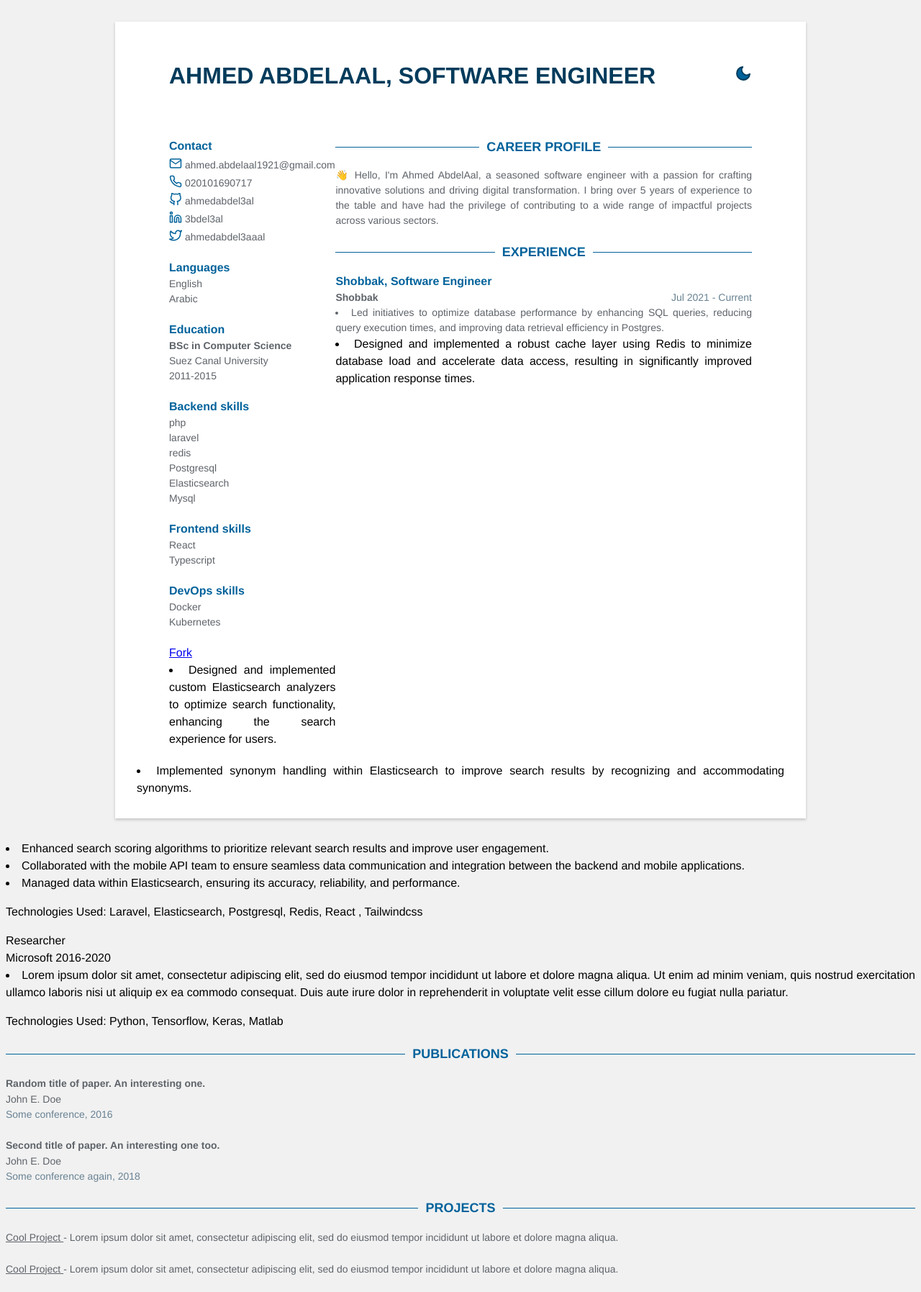
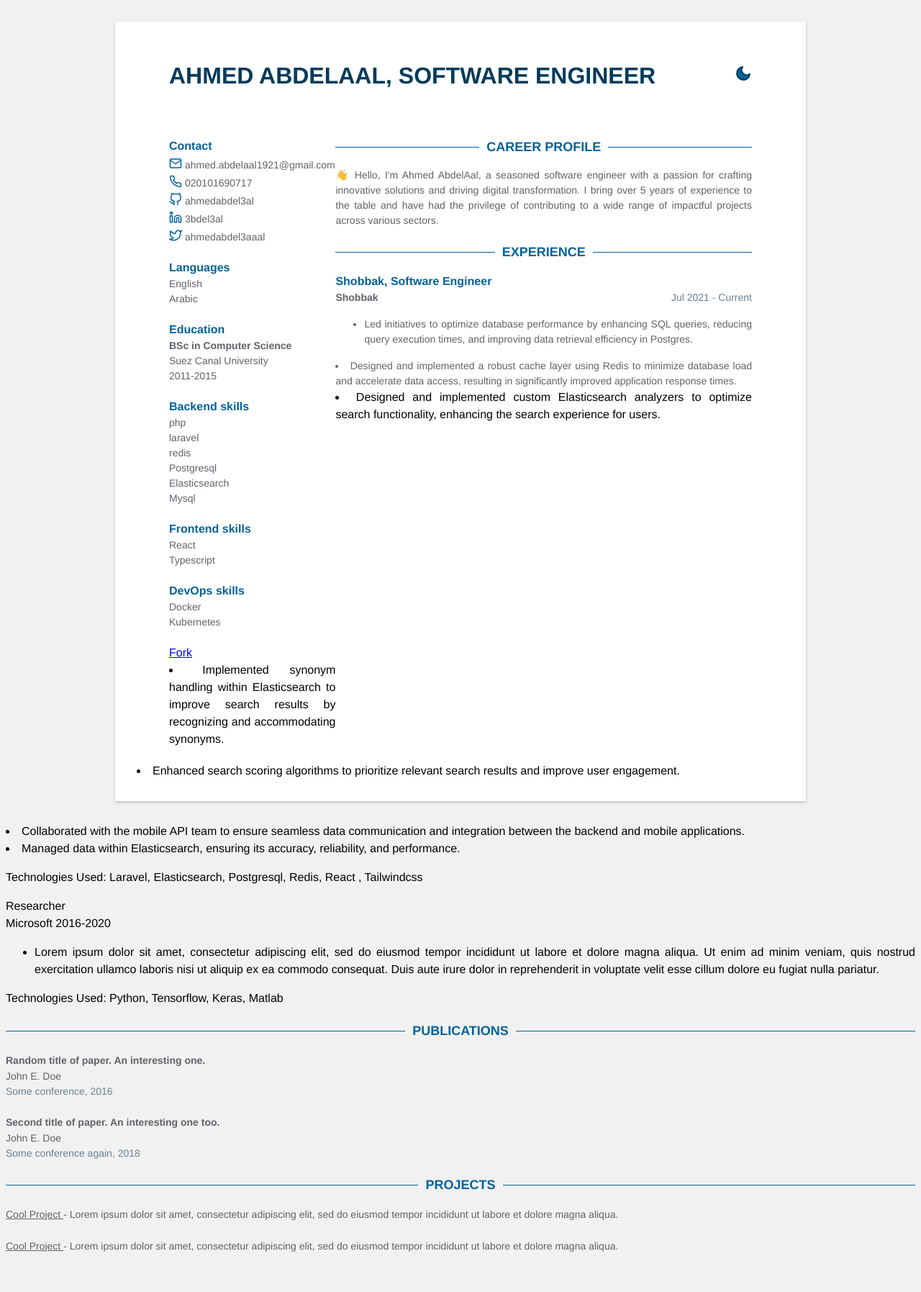
Before and after one commit to ahmedabdel3al/ahmedabdel3al.github.io, a Jekyll site: the page built from index.html, in a window 1280 px wide. Shown: the whole page at 72% size. Built offline with Jekyll 4.4.1, drawn with Linux system fonts in a browser that asks for light colours; after the commit the page ends 1763 px from its top, so only the background shows below that.

Commit message:
Update experience.html

```diff
--- a/_includes/experience.html
+++ b/_includes/experience.html
@@ -11,9 +11,13 @@
                 {{exp.company}}
                 <span class="time">{{exp.time}}</span>
             </div>
-             {% for detail in exp.details  %}
-               <li class="details">{{detail}}</div>
-             {% endfor %}
+            <div class="experience-item">
+                <ul>
+                    {% for detail in exp.details  %}
+                      <li class="details">{{detail}}</div>
+                  {% endfor %}
+                </ul>
+            </div>
 
             <p class="technologies">Technologies Used: {{exp.technologies_used}}</p>
         </div>
```
